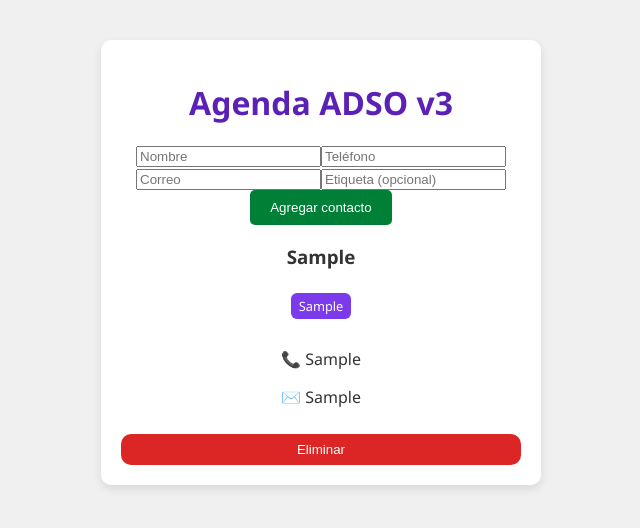
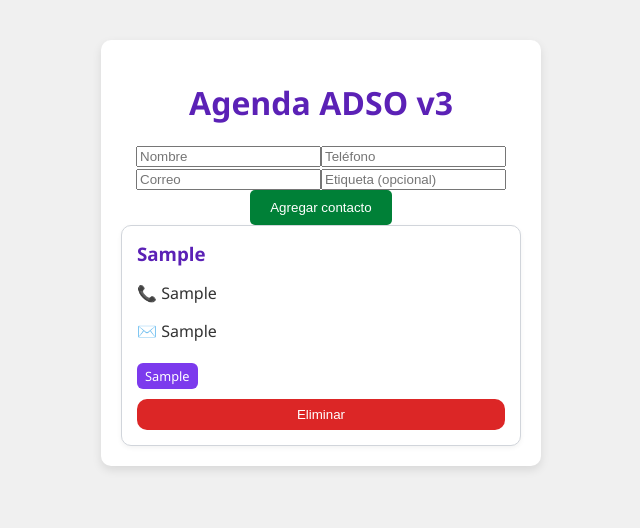
Before and after one commit to juandvid25/Agenda-D.SOFTWARE, a React (Vite) app: page / in a window 1280 px wide. Both pictures are taken after typing "Sample", "Sample", "Sample", "Sample" into the empty fields and a click on the button "Agregar contacto". Shown: the top 528 px of the page, without its empty margins (319-959 px from the left). Built offline with nearby package versions, Linux system fonts and the light colour scheme.

Commit message:
feat(ContactoCard): agregar botón eliminar y mostrar datos del contacto

```diff
--- a/src/components/ContactoCard.jsx
+++ b/src/components/ContactoCard.jsx
@@ -1,50 +1,20 @@
-// // ContactoCard.jsx
-// // Este componente muestra UN contacto de la agenda.
-// // Recibe datos (props): nombre, telefono, correo, etiqueta.
-
-// export default function ContactoCard({ nombre, telefono, correo, etiqueta }) {
-//   return (
-//     <div className="card-contacto">
-//       {/* Nombre del contacto en negrita */}
-//       <h3 className="card-nombre">{nombre}</h3>
-
-//       {/* Teléfono */}
-//       <p className="card-linea">📞 {telefono}</p>
-
-//       {/* Correo */}
-//       <p className="card-linea">📧 {correo}</p>
-
-//       {/* Etiqueta adicional, si existe (por ejemplo: "Instructor", "Cliente", "Compañera") */}
-//       {etiqueta && (
-//         <p className="card-etiqueta">{etiqueta}</p>
-//       )}
-//     </div>
-//   );
-// }
 export default function ContactoCard({
   id,
   nombre,
   telefono,
   correo,
   etiqueta,
-  onDelete,
+  onEliminar,
 }) {
   return (
-    <article className="tarjeta-contacto">
+    <div className="card">
       <h3>{nombre}</h3>
-      {etiqueta && <p className="tag">{etiqueta}</p>}
       <p>📞 {telefono}</p>
-      {correo && <p>✉️ {correo}</p>}
-
-      <div className="acciones">
-        <button
-          type="button"
-          className="btn-eliminar"
-          onClick={() => onDelete(id)}
-        >
-          Eliminar
-        </button>
-      </div>
-    </article>
+      <p>✉️ {correo}</p>
+      {etiqueta && <span className="tag">{etiqueta}</span>}
+      <button className="btn-eliminar" onClick={() => onEliminar(id)}>
+        Eliminar
+      </button>
+    </div>
   );
 }
```
